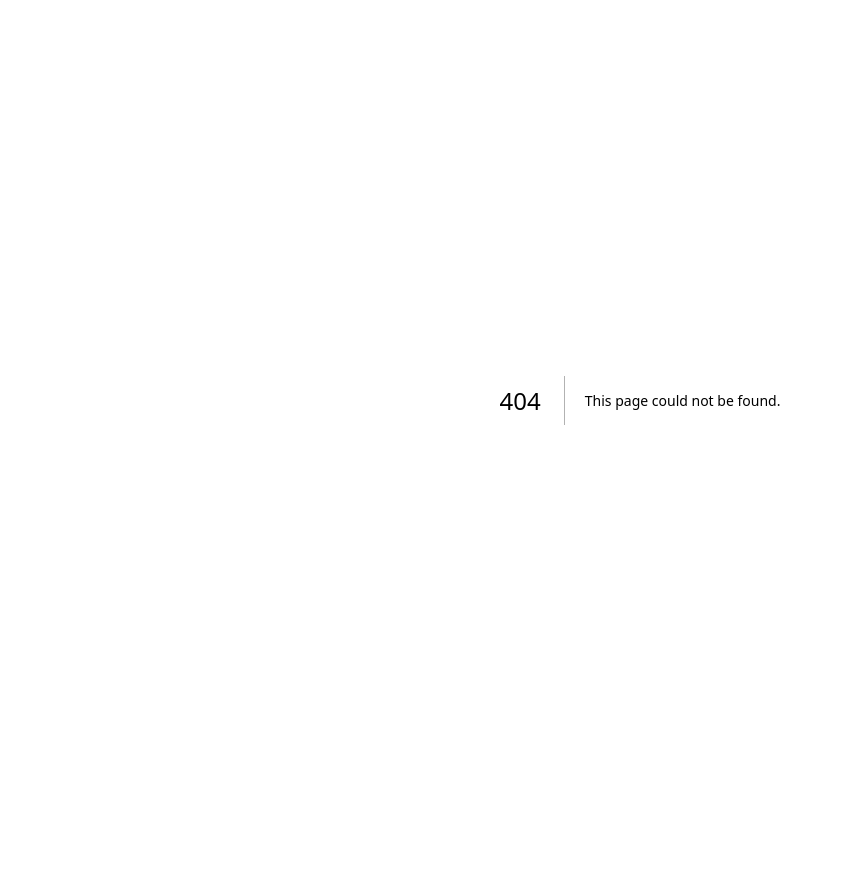
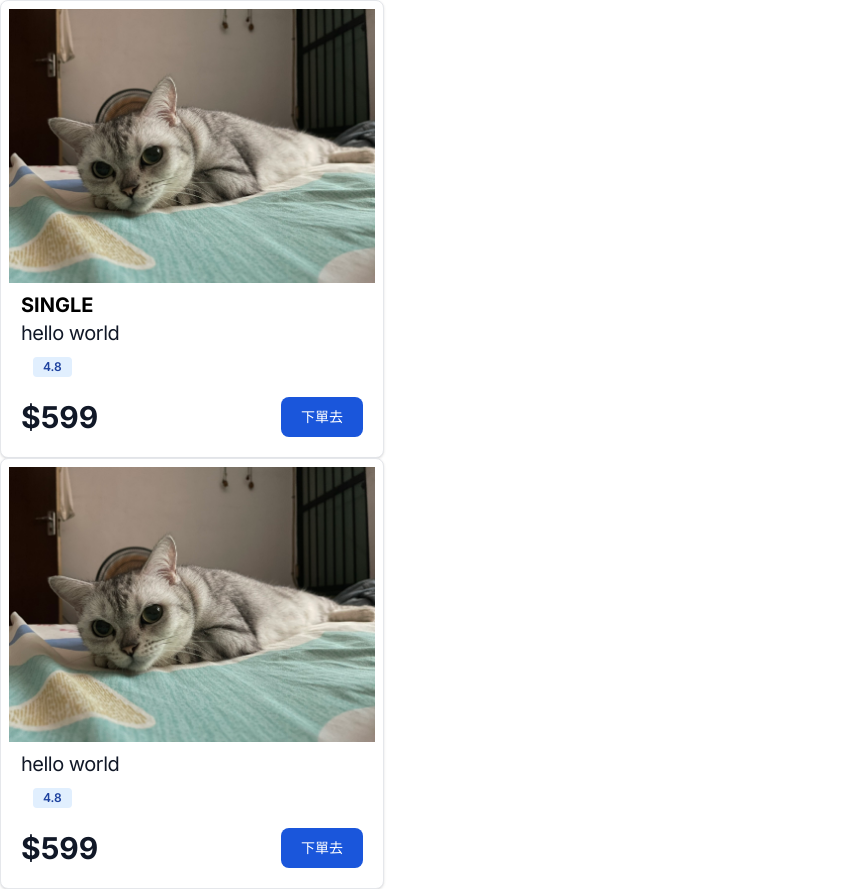
Before and after one commit to jason-ntu/ETHtaipei2024, a Next.js app in the folder web2/: page /home in a window 1280 px wide. Before the commit this address had no page. Shown: the whole page, without its empty margins (0-843 px from the left). Before the commit the page ends 800 px from the top, so only its background shows below. Built offline with nearby package versions, Linux system fonts and the light colour scheme.

Commit message:
modify Card

```diff
--- a/web2/package.json
+++ b/web2/package.json
@@ -12,6 +12,7 @@
     "@emotion/react": "^11.11.4",
     "@emotion/styled": "^11.11.0",
     "@mui/material": "^5.15.14",
+    "axios": "^1.6.8",
     "flowbite": "^2.3.0",
     "flowbite-react": "^0.7.5",
     "mongoose": "^8.2.3",
--- a/web2/src/app/component/Card.jsx
+++ b/web2/src/app/component/Card.jsx
@@ -1,34 +1,31 @@
-export default function Card({price, image, description}) {
+export default function Card({ room_name, price, image, rating, description }) {
   return (
     <div class="w-full max-w-sm bg-white border border-gray-200 rounded-lg shadow dark:bg-gray-800 dark:border-gray-700">
       <a href="#">
-        <img
-          class="p-8 rounded-t-lg"
-          src="/cat.jpg"
-          alt="product image"
-        />
+        <img class="p-2 rounded-t-lg" src={image} alt="product image" />
       </a>
       <div class="px-5 pb-5">
+        <p class="text-xl font-bold">{room_name}</p>
         <a href="#">
-          <h5 class="text-xl font-semibold tracking-tight text-gray-900 dark:text-white">
-            Apple Watch Series 7 GPS, Aluminium Case, Starlight Sport
+          <h5 class="text-xl tracking-tight text-gray-900 dark:text-white">
+            {description}
           </h5>
         </a>
         <div class="flex items-center mt-2.5 mb-5">
           <div class="flex items-center space-x-1 rtl:space-x-reverse"></div>
           <span class="bg-blue-100 text-blue-800 text-xs font-semibold px-2.5 py-0.5 rounded dark:bg-blue-200 dark:text-blue-800 ms-3">
-            5.0
+            {rating}
           </span>
         </div>
         <div class="flex items-center justify-between">
           <span class="text-3xl font-bold text-gray-900 dark:text-white">
-            $599
+            ${price}
           </span>
           <a
             href="#"
             class="text-white bg-blue-700 hover:bg-blue-800 focus:ring-4 focus:outline-none focus:ring-blue-300 font-medium rounded-lg text-sm px-5 py-2.5 text-center dark:bg-blue-600 dark:hover:bg-blue-700 dark:focus:ring-blue-800"
           >
-            Add to cart
+            下單去
           </a>
         </div>
       </div>
--- /dev/null
+++ b/web2/src/app/home/page.jsx
@@ -0,0 +1,21 @@
+import Card from "../component/Card";
+
+export default function page(second) {
+  return (
+    <div className="className="mx-auto max-w-screen-2xl bg-myFifthColor>
+      <Card
+        room_name={"SINGLE"}
+        price={599}
+        image={"./cat.jpg"}
+        rating={4.8}
+        description={"hello world"}
+      />
+      <Card
+        price={599}
+        image={"./cat.jpg"}
+        rating={4.8}
+        description={"hello world"}
+      />
+    </div>
+  );
+}
--- a/web2/src/app/page.js
+++ b/web2/src/app/page.js
@@ -15,7 +15,7 @@ export default function Home() {
             target="_blank"
             rel="noopener noreferrer"
           >
-            By{"TEST"}
+            By{" "}
             <Image
               src="/vercel.svg"
               alt="Vercel Logo"
```
Also changed, not shown: 1 other file (tests, documents, lock files or other folders).
